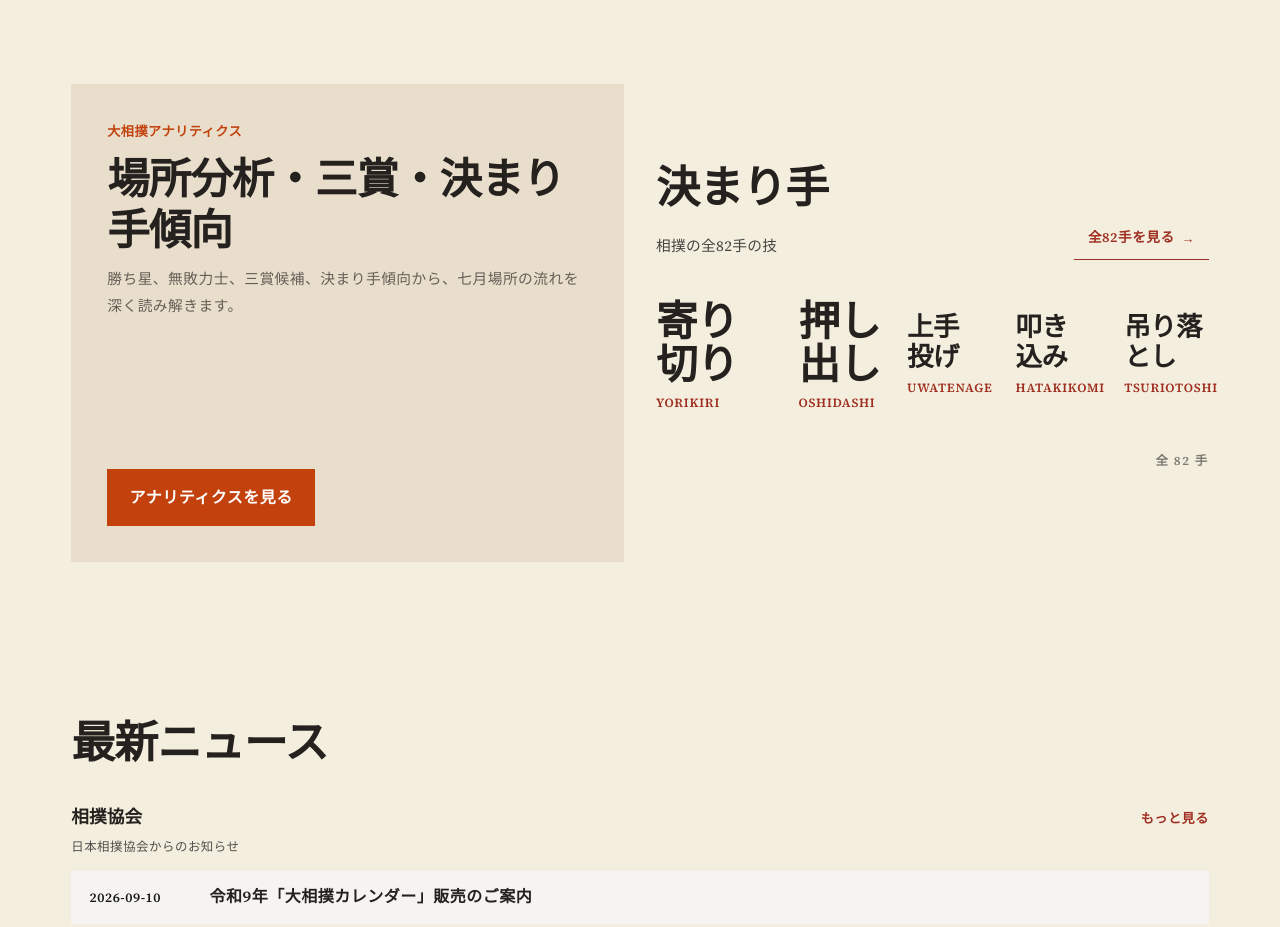
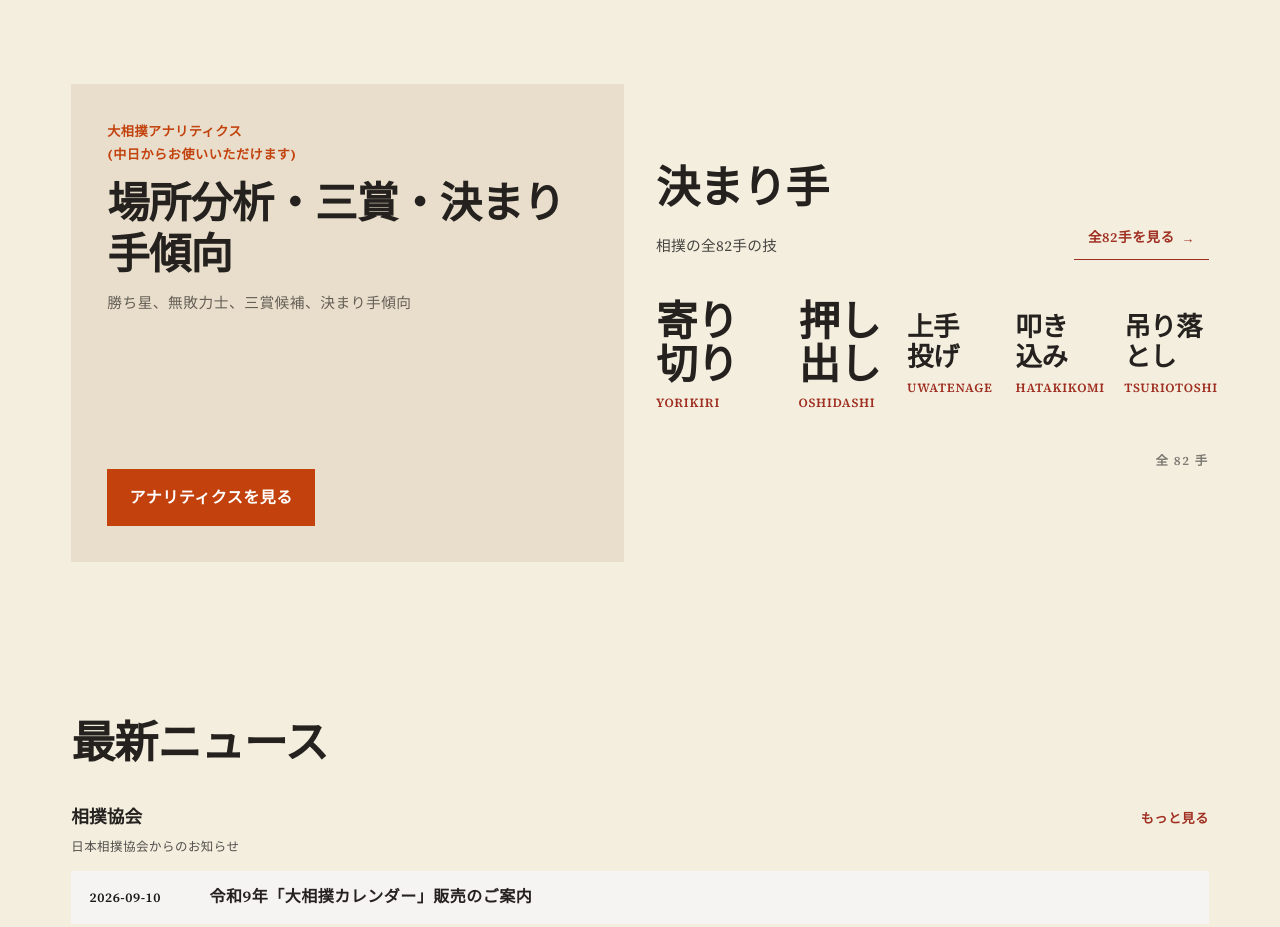
Before and after one commit to dai/o-sumo, a React (Vite) app: page / in a window 1280 px wide. Shown: the part 1460-2387 px from the top of the page. Built offline with nearby package versions, Linux system fonts and the light colour scheme.

Commit message:
fix(home): clarify analytics availability and description

```diff
--- a/app/page.tsx
+++ b/app/page.tsx
@@ -411,7 +411,11 @@ export default function Home() {
         <div className="home-feature-grid">
           <section className="analytics-feature-card" aria-labelledby="analytics-feature-title">
             <div className="analytics-feature-copy">
-              <p className="analytics-feature-label">{t('home.analyticsFeatureLabel')}</p>
+              <p className="analytics-feature-label">
+                {t('home.analyticsFeatureLabel')}
+                <br />
+                <span>{t('home.analyticsFeatureAvailability')}</span>
+              </p>
               <h2 id="analytics-feature-title" className="analytics-feature-title">{t('home.analyticsFeatureTitle')}</h2>
               <p className="analytics-feature-description">
                 {t('home.analyticsFeatureDescription')}
--- a/src/locales/en/common.json
+++ b/src/locales/en/common.json
@@ -114,8 +114,9 @@
     "newsSubsectionSumoNewsSeeAll": "View on dmenu",
     "footerDataCredit": "Data sources: Japan Sumo Association / API: dai/o-sumo",
     "analyticsFeatureLabel": "Grand Sumo Analytics",
+    "analyticsFeatureAvailability": "(Available from Day 8)",
     "analyticsFeatureTitle": "Basho Analytics & Kimarite Trends",
-    "analyticsFeatureDescription": "Discover the July basho's flow through win leaders, special prizes, and kimarite patterns.",
+    "analyticsFeatureDescription": "Wins, unbeaten wrestlers, special prize contenders, and kimarite trends",
     "analyticsFeatureAction": "View Analytics",
     "heroGyoji": "Gyoji Directory",
     "heroYobidashi": "Yobidashi Directory"
--- a/src/locales/ja/common.json
+++ b/src/locales/ja/common.json
@@ -114,8 +114,9 @@
     "newsSubsectionSumoNewsSeeAll": "dmenu で見る",
     "footerDataCredit": "データ出典: 公益財団法人日本相撲協会 / API: dai/o-sumo",
     "analyticsFeatureLabel": "大相撲アナリティクス",
+    "analyticsFeatureAvailability": "(中日からお使いいただけます)",
     "analyticsFeatureTitle": "場所分析・三賞・決まり手傾向",
-    "analyticsFeatureDescription": "勝ち星、無敗力士、三賞候補、決まり手傾向から、七月場所の流れを深く読み解きます。",
+    "analyticsFeatureDescription": "勝ち星、無敗力士、三賞候補、決まり手傾向",
     "analyticsFeatureAction": "アナリティクスを見る",
     "heroGyoji": "行司名鑑",
     "heroYobidashi": "呼出名鑑"
```
Also changed, not shown: tasks/todo.md (+11 -0 lines).
